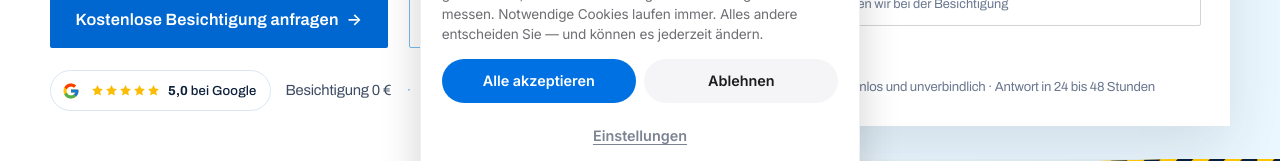
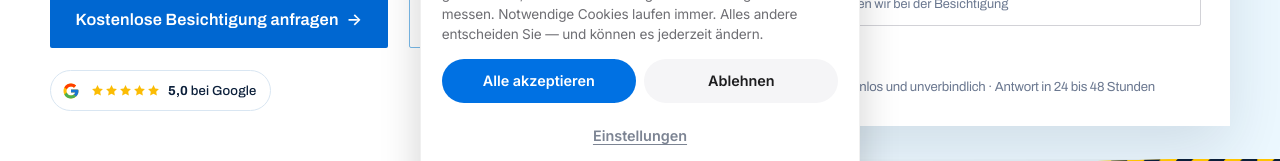
Before and after one commit to ExpertReinigung/landingpage-baureinigung, a plain HTML site: page index.html in a window 1280 px wide. Shown: the part 586-747 px from the top of the page. Drawn offline with Linux system fonts and the light colour scheme.

Commit message:
Vorschau: doppelte Angaben neben Google-Pille entfernt
Co-Authored-By: Claude Opus 5.5 <noreply@anthropic.com>
Claude-Session: https://claude.ai/code/session_011SrBisTFwtVVcTDopgBr45

```diff
--- a/index.html
+++ b/index.html
@@ -245,7 +245,7 @@ gtag('set','ads_data_redaction',true);gtag('set','url_passthrough',true);
         <a class="knopf knopf--gross" href="#quiz">Kostenlose Besichtigung anfragen <span aria-hidden="true">→</span></a>
         <a class="knopf knopf--gross knopf--rand" href="tel:+4921629199851"><svg class="i"><use href="#i-tel"/></svg>02162 9199851</a>
       </div>
-      <div class="vertrauen"><a class="g-pill" href="https://www.google.com/maps/place/?q=place_id:ChIJEfdFRCuquEcRnKPNdSQTh6I" target="_blank" rel="noopener" aria-label="5,0 von 5 Sternen bei Google"><svg class="g-pill__g" viewBox="0 0 48 48" aria-hidden="true"><path fill="#FFC107" d="M43.6 20.5H42V20H24v8h11.3C33.7 32.7 29.2 36 24 36c-6.6 0-12-5.4-12-12s5.4-12 12-12c3.1 0 5.8 1.2 7.9 3.1l5.7-5.7C34 6.1 29.3 4 24 4 13 4 4 13 4 24s9 20 20 20 20-9 20-20c0-1.3-.1-2.4-.4-3.5z"/><path fill="#FF3D00" d="m6.3 14.7 6.6 4.8C14.7 15.1 19 12 24 12c3.1 0 5.8 1.2 7.9 3.1l5.7-5.7C34 6.1 29.3 4 24 4 16.3 4 9.7 8.3 6.3 14.7z"/><path fill="#4CAF50" d="M24 44c5.2 0 9.9-2 13.4-5.2l-6.2-5.2C29.2 35.1 26.7 36 24 36c-5.2 0-9.6-3.3-11.3-7.9l-6.5 5C9.5 39.6 16.2 44 24 44z"/><path fill="#1976D2" d="M43.6 20.5H42V20H24v8h11.3c-.8 2.2-2.2 4.2-4.1 5.6l6.2 5.2C37 39.2 44 34 44 24c0-1.3-.1-2.4-.4-3.5z"/></svg><span class="g-pill__sterne" aria-hidden="true"><svg><use href="#i-stern"/></svg><svg><use href="#i-stern"/></svg><svg><use href="#i-stern"/></svg><svg><use href="#i-stern"/></svg><svg><use href="#i-stern"/></svg></span><span class="g-pill__text"><b>5,0</b> bei Google</span></a><span>Besichtigung 0 €</span><span class="punkt">·</span><span>Angebot in 24–48 h</span></div>
+      <div class="vertrauen"><a class="g-pill" href="https://www.google.com/maps/place/?q=place_id:ChIJEfdFRCuquEcRnKPNdSQTh6I" target="_blank" rel="noopener" aria-label="5,0 von 5 Sternen bei Google"><svg class="g-pill__g" viewBox="0 0 48 48" aria-hidden="true"><path fill="#FFC107" d="M43.6 20.5H42V20H24v8h11.3C33.7 32.7 29.2 36 24 36c-6.6 0-12-5.4-12-12s5.4-12 12-12c3.1 0 5.8 1.2 7.9 3.1l5.7-5.7C34 6.1 29.3 4 24 4 13 4 4 13 4 24s9 20 20 20 20-9 20-20c0-1.3-.1-2.4-.4-3.5z"/><path fill="#FF3D00" d="m6.3 14.7 6.6 4.8C14.7 15.1 19 12 24 12c3.1 0 5.8 1.2 7.9 3.1l5.7-5.7C34 6.1 29.3 4 24 4 16.3 4 9.7 8.3 6.3 14.7z"/><path fill="#4CAF50" d="M24 44c5.2 0 9.9-2 13.4-5.2l-6.2-5.2C29.2 35.1 26.7 36 24 36c-5.2 0-9.6-3.3-11.3-7.9l-6.5 5C9.5 39.6 16.2 44 24 44z"/><path fill="#1976D2" d="M43.6 20.5H42V20H24v8h11.3c-.8 2.2-2.2 4.2-4.1 5.6l6.2 5.2C37 39.2 44 34 44 24c0-1.3-.1-2.4-.4-3.5z"/></svg><span class="g-pill__sterne" aria-hidden="true"><svg><use href="#i-stern"/></svg><svg><use href="#i-stern"/></svg><svg><use href="#i-stern"/></svg><svg><use href="#i-stern"/></svg><svg><use href="#i-stern"/></svg></span><span class="g-pill__text"><b>5,0</b> bei Google</span></a></div>
     </div>
 
     <div class="quiz" id="quiz">
```
